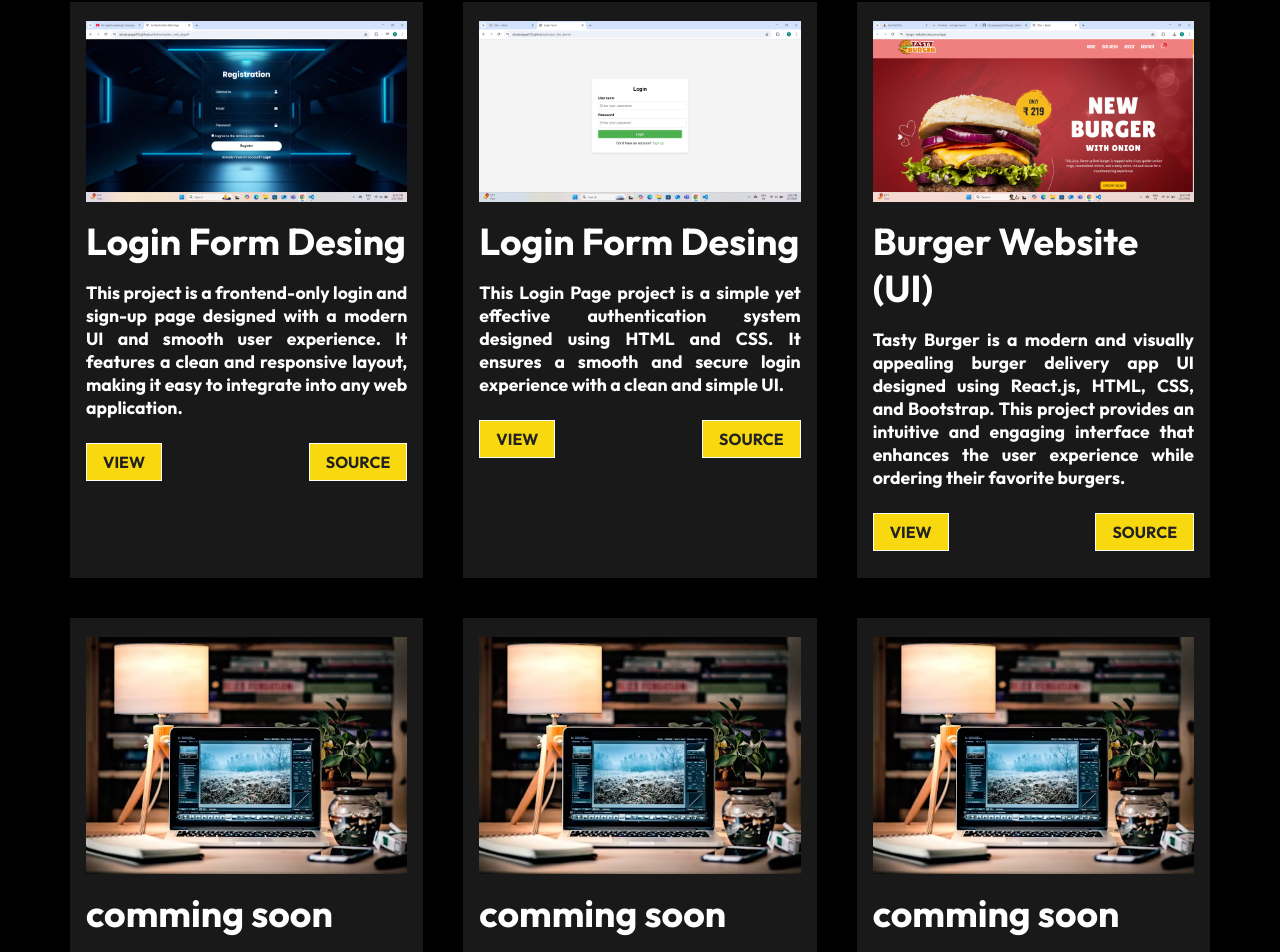
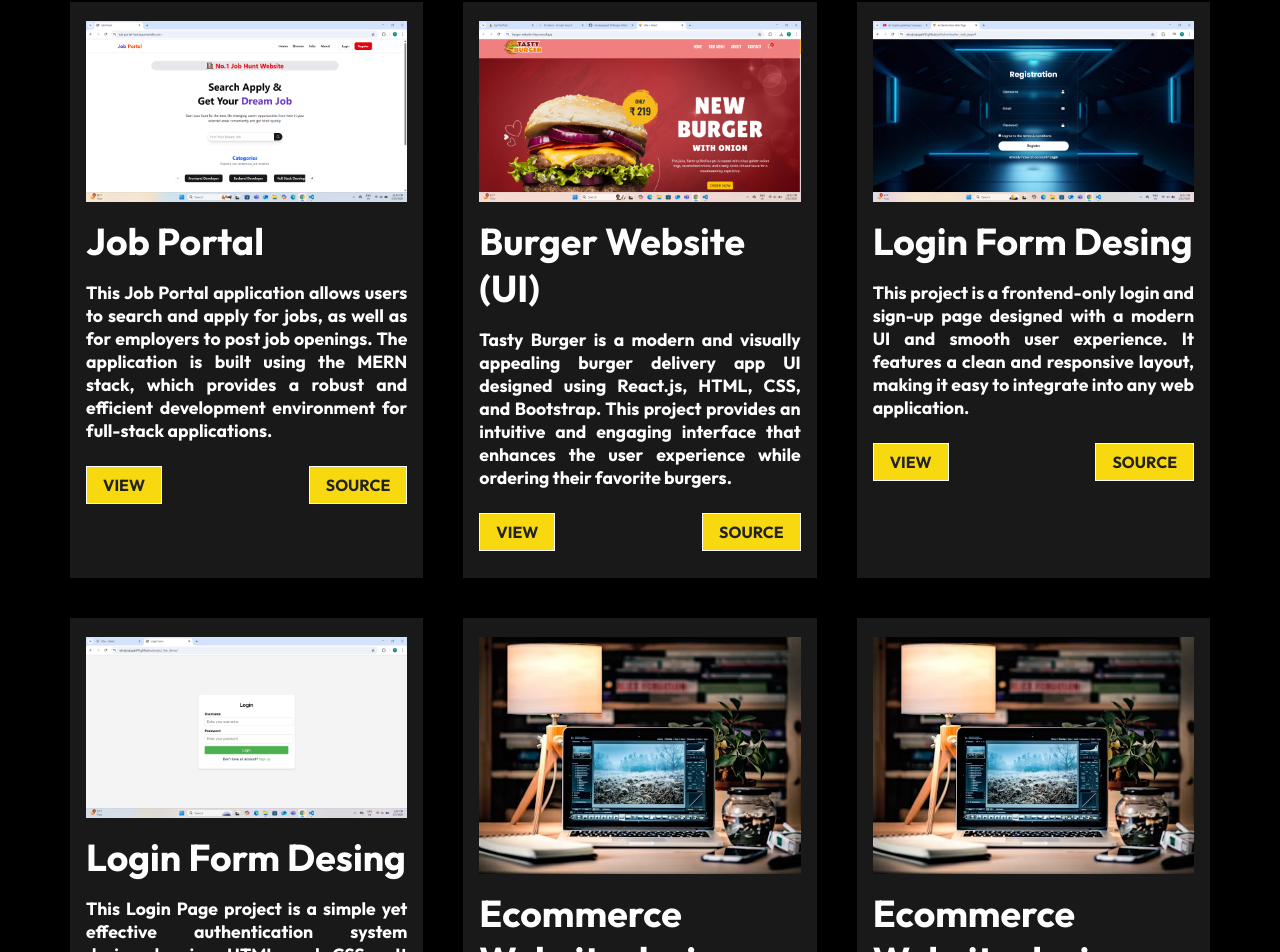
Before and after one commit to rahulprajapati10/Portfolio-Rahul, a React (Vite) app: page /project in a window 1280 px wide. Shown: the part 894-1846 px from the top of the page. Built offline with nearby package versions, Linux system fonts and the light colour scheme.

Commit message:
final commit

```diff
--- a/src/Components/PricingCards.jsx
+++ b/src/Components/PricingCards.jsx
@@ -6,7 +6,7 @@ const PricingCards = () => {
     return (
 
         <div className='pricing'>
-            <div className="card-container">
+            {/* <div className="card-container">
                 <div className="card">
                     <h3>- Basic -</h3>
                     <span className='bar'></span>
@@ -45,7 +45,7 @@ const PricingCards = () => {
                         PURCHASE NOW
                     </Link>
                 </div>
-            </div>
+            </div> */}
         </div>
     )
 }
--- a/src/Components/WorkCardData.jsx
+++ b/src/Components/WorkCardData.jsx
@@ -4,46 +4,45 @@ import pro3 from '../assets/img5.avif'
 import project from '../assets/Screenshot.png'
 import project2 from '../assets/scr.png'
 import Burger from '../assets/Burger-image.png'
+import JobPortal from '../assets/Job_Portal.png'
 
 
 const WorkCardData = [
+    {
+        imgsrc: JobPortal,
+        title: "Job Portal",
+        text: "This Job Portal application allows users to search and apply for jobs, as well as for employers to post job openings. The application is built using the MERN stack, which provides a robust and efficient development environment for full-stack applications.",
+        view: "https://job-portal-hosting.onrender.com/",
+        Source: "https://github.com/rahulprajapati10/Burger_Website.git"
+    },
+    {
+        imgsrc: Burger,
+        title: "Burger Website (UI)",
+        text: "Tasty Burger is a modern and visually appealing burger delivery app UI designed using React.js, HTML, CSS, and Bootstrap. This project provides an intuitive and engaging interface that enhances the user experience while ordering their favorite burgers.",
+        view: "https://burger-website-blue.vercel.app/",
+        Source: ""
+    },
     {
         imgsrc: project2,
         title: "Login Form Desing",
         text: "This project is a frontend-only login and sign-up page designed with a modern UI and smooth user experience. It features a clean and responsive layout, making it easy to integrate into any web application. ",
         view: "https://rahulprajapati10.github.io/Authentication_web_page/",
-        Source: ""
+        Source: "https://github.com/rahulprajapati10/JOB-PORTAL.git"
 
     },
 
     {
         imgsrc: project,
         title: "Login Form Desing",
-        text: "This Login Page project is a simple yet effective authentication system designed using  HTML and  CSS. It ensures a smooth and secure login experience with a clean and simple UI. ",
+        text: "This Login Page project is a simple yet effective authentication system designed using  HTML and CSS . It ensures a smooth and secure login experience with a clean and simple UI.",
         view: "https://rahulprajapati10.github.io/project_live_demo/",
         source: "https://github.com/rahulprajapati10/project_live_demo.git"
     },
 
-    {
-        imgsrc: Burger,
-        title: "Burger Website (UI)",
-        text: "Tasty Burger is a modern and visually appealing burger delivery app UI designed using React.js, HTML, CSS, and Bootstrap. This project provides an intuitive and engaging interface that enhances the user experience while ordering their favorite burgers. ",
-        view: "https://burger-website-blue.vercel.app/",
-        Source: ""
-    },
 
     {
         imgsrc: pro3,
-        title: "comming soon",
-        text: "Thriving Facebook community and top-ranked podcast, Amy inspires a grounded, tangible and self-affirming sense of Wow ! I really can do this foe over 100,000 online entrepreneurs . Best -selling marketing courses ",
-        view: "https://burger-website-blue.vercel.app/",
-        Source: ""
-
-    },
-
-    {
-        imgsrc: pro3,
-        title: "comming soon",
+        title: "Ecommerce Website design",
         text: "Thriving Facebook community and top-ranked podcast, Amy inspires a grounded, tangible and self-affirming sense of Wow ! I really can do this foe over 100,000 online entrepreneurs . Best -selling marketing courses ",
         view: "",
         Source: ""
@@ -52,7 +51,16 @@ const WorkCardData = [
 
     {
         imgsrc: pro3,
-        title: "comming soon",
+        title: "Ecommerce Website design",
+        text: "Thriving Facebook community and top-ranked podcast, Amy inspires a grounded, tangible and self-affirming sense of Wow ! I really can do this foe over 100,000 online entrepreneurs . Best -selling marketing courses ",
+        view: "",
+        Source: ""
+
+    },
+
+    {
+        imgsrc: pro3,
+        title: "Ecommerce Website design",
         text: "Thriving Facebook community and top-ranked podcast, Amy inspires a grounded, tangible and self-affirming sense of Wow ! I really can do this foe over 100,000 online entrepreneurs . Best -selling marketing courses ",
         view: "",
         Source: ""
```
Also changed, not shown: src/assets/Job_Portal.png (added).
